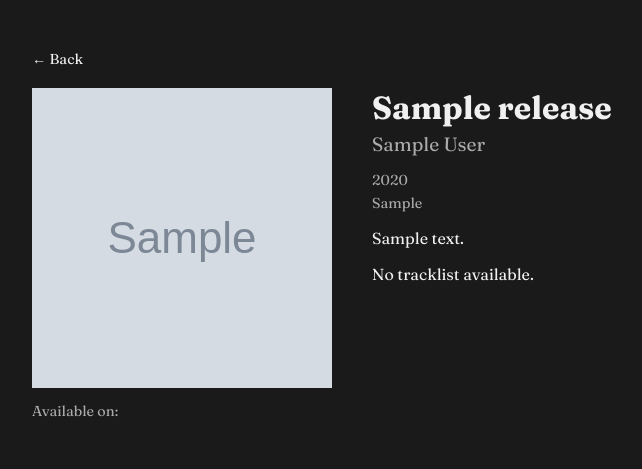
After one commit to Nick-Menzhuber/basement-stacks, a Flask app: template templates/collaboration.html in a window 1280 px wide. The commit adds this page. Shown: the top 469 px of the page, without its empty margins (16-658 px from the left). Run offline with Flask 3, Linux system fonts and the light colour scheme; tables that the repository leaves empty hold one stand-in row (values such as "Sample post"); the template is opened without the code that fills it: values that come from a table or form of the project are taken from there, most other values are stand-ins (such as "Sample title", 1, 10 or a date in 2020); grey boxes marked "Sample" are stand-in pictures.

Commit message:
add collaboration template page

```diff
--- a/app.py
+++ b/app.py
@@ -190,7 +190,6 @@ def artist_detail(id):
     appearances = ArtistAppearance.query.filter_by(artist_id=artist.id).all()
     appearance_releases = [a.release for a in appearances]
 
-    # Groups this artist is a member of, that have releases in the collection
     member_groups = Artist.query.join(
         Membership, Membership.group_id == Artist.id
     ).join(
@@ -199,7 +198,23 @@ def artist_detail(id):
         Membership.artist_id == artist.id
     ).distinct().all()
 
-    return render_template('artist.html', artist=artist, releases=releases, appearance_releases=appearance_releases, member_groups=member_groups)
+    # Collaboration members and their releases
+    members = []
+    member_releases = []
+    if artist.members:
+        members = [m.artist for m in artist.members]
+        seen = set()
+        for member in members:
+            for r in Release.query.filter_by(artist_id=member.id).filter(Release.hidden == False).order_by(Release.release_year).all():
+                if r.id not in seen:
+                    seen.add(r.id)
+                    member_releases.append((member, r))
+
+    return render_template('artist.html', artist=artist, releases=releases,
+                         appearance_releases=appearance_releases,
+                         member_groups=member_groups,
+                         members=members,
+                         member_releases=member_releases)
 
 @app.route('/release/<int:id>/<format_slug>')
 def release_detail_format(id, format_slug):
--- a/static/style.css
+++ b/static/style.css
@@ -682,3 +682,29 @@ body {
     height: 150px;
     background: #2a2a2a;
 }
+
+#members-shelf, #member-releases-shelf, #appearance-shelf, #membership-shelf {
+    display: flex;
+    gap: 20px;
+    overflow-x: auto;
+    padding-bottom: 20px;
+    cursor: grab;
+}
+
+#members-shelf:active, #member-releases-shelf:active, #appearance-shelf:active, #membership-shelf:active {
+    cursor: grabbing;
+}
+
+#members-shelf::-webkit-scrollbar, #member-releases-shelf::-webkit-scrollbar, #appearance-shelf::-webkit-scrollbar, #membership-shelf::-webkit-scrollbar {
+    height: 6px;
+}
+
+#members-shelf::-webkit-scrollbar-track, #member-releases-shelf::-webkit-scrollbar-track, #appearance-shelf::-webkit-scrollbar-track, #membership-shelf::-webkit-scrollbar-track {
+    background: #2a2a2a;
+    border-radius: 3px;
+}
+
+#members-shelf::-webkit-scrollbar-thumb, #member-releases-shelf::-webkit-scrollbar-thumb, #appearance-shelf::-webkit-scrollbar-thumb, #membership-shelf::-webkit-scrollbar-thumb {
+    background: #555555;
+    border-radius: 3px;
+}
--- /dev/null
+++ b/templates/collaboration.html
@@ -0,0 +1,71 @@
+<!DOCTYPE html>
+<html lang="en">
+
+<head>
+    <meta charset="UTF-8">
+    <meta name="viewport" content="width=device-width, initial-scale=1">
+    <link href="https://fonts.googleapis.com/css2?family=Fraunces:wght@400;700&display=swap" rel="stylesheet">
+    <link rel="stylesheet" href="{{ url_for('static', filename='style.css') }}">
+    <link rel="icon" href="{{ url_for('static', filename='vinyl-record.svg') }}" type="image/svg+xml">
+    <title>{{ release.title }} – The Basement Stacks</title>
+</head>
+
+<body>
+    <div id="detail-header">
+        <a href="/" id="back-link">← Back</a>
+    </div>
+
+    <div id="detail">
+        <div id="detail-art">
+            <img src="{{ release.custom_cover_image_url or release.cover_image_url }}" alt="{{ release.title }}">
+            <p class="available-on">Available on:
+                {% for format in release.formats %}
+                    {% if format.format_name == 'Vinyl' %}
+                        <a href="/release/{{ release.id }}/vinyl" class="format-link">Vinyl</a>
+                    {% elif format.format_name == 'CD' %}
+                        <a href="/release/{{ release.id }}/cd" class="format-link">CD</a>
+                    {% elif format.format_name == 'Cassette' %}
+                        <a href="/release/{{ release.id }}/cassette" class="format-link">Cassette</a>
+                    {% elif format.format_name == '7"' %}
+                        <a href="/release/{{ release.id }}/7inch" class="format-link">7"</a>
+                    {% endif %}
+                    {% if not loop.last %}
+                        {% if loop.revindex == 2 %}{% if release.formats|length > 2 %}, and {% else %} and {% endif %}{% else %}, {% endif %}
+                    {% endif %}
+                {% endfor %}
+            </p>
+        </div>
+
+        <div id="detail-info">
+            <h1>{{ release.title }}</h1>
+            <h2>
+                {% for artist in member_artists %}
+                    <a href="/artist/{{ artist.id }}" class="artist-link">{{ artist.display_name or artist.name }}</a>{% if not loop.last %}, {% endif %}
+                {% endfor %}
+            </h2>
+            {% if release.release_year %}
+            <p class="detail-year">{{ release.release_year }}</p>
+            {% endif %}
+            {% if release.genre %}
+            <p class="detail-genre">{{ release.genre }}</p>
+            {% endif %}
+            {% if release.notes %}
+            <p class="detail-notes">{{ release.notes }}</p>
+            {% endif %}
+
+            <div id="tracklist-container"></div>
+        </div>
+    </div>
+
+    {% set members_with_releases = member_artists | selectattr('id', 'in', member_releases.keys() | list) | list %}
+
+
+    <script src="/static/tracklist.js"></script>
+    <script>
+        const tracks = {{ tracklist | tojson }};
+        const formats = {{ release.formats | map(attribute='format_name') | list | tojson }};
+        document.getElementById('tracklist-container').innerHTML = buildTracklistHTML(tracks, formats);
+    </script>
+</body>
+
+</html>
```
Also changed, not shown: templates/artist.html (+47 -0 lines).
